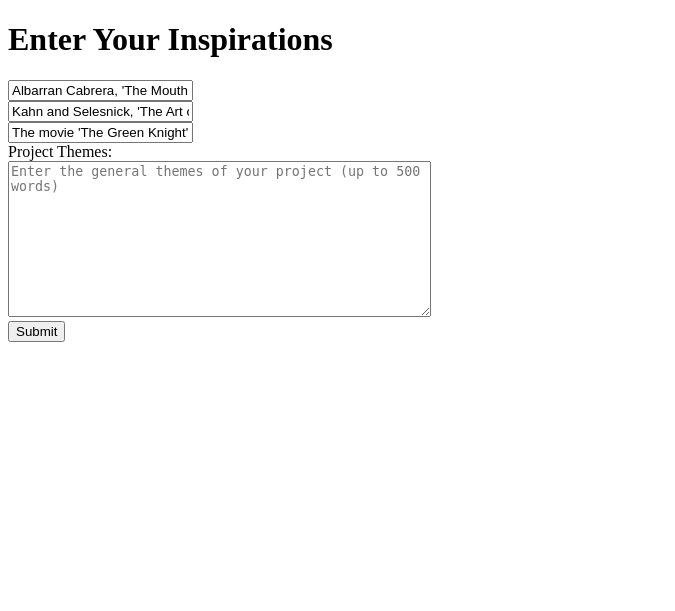
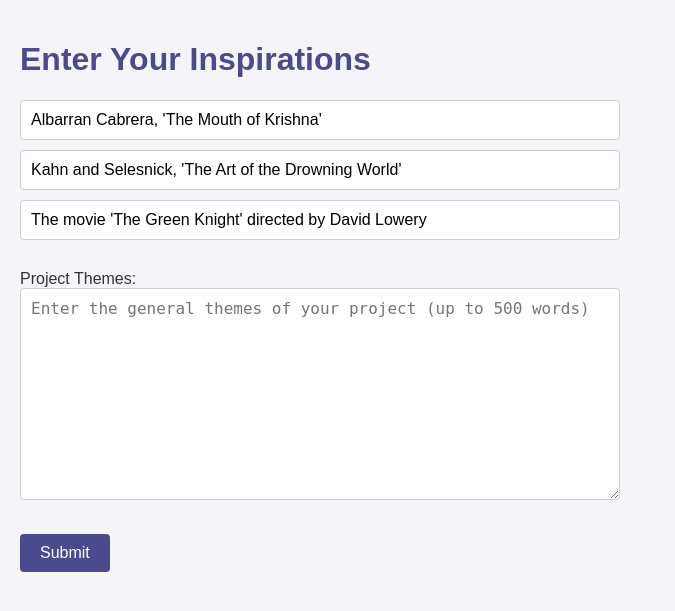
Before and after one commit to Moishe/art-recommendations, a Flask app: page / in a window 1280 px wide. Shown: the top 611 px of the page, without its empty margins (0-675 px from the left). Run offline with Flask 3, Linux system fonts and the light colour scheme.

Commit message:
style: Enhance page styling with modern CSS for inputs and layout

```diff
--- a/templates/index.html
+++ b/templates/index.html
@@ -5,7 +5,58 @@
     <meta charset="UTF-8">
     <meta name="viewport" content="width=device-width, initial-scale=1.0">
     <title>Art Project Inspirations</title>
-</head>
+    <style>
+        body {
+            font-family: 'Arial', sans-serif;
+            background-color: #f4f4f9;
+            color: #333;
+            margin: 0;
+            padding: 20px;
+        }
+
+        h1, h2 {
+            color: #4a4a8c;
+        }
+
+        form {
+            margin-bottom: 20px;
+        }
+
+        input[type="text"], textarea {
+            width: 100%;
+            max-width: 600px;
+            padding: 10px;
+            margin-bottom: 10px;
+            border: 1px solid #ccc;
+            border-radius: 4px;
+            font-size: 16px;
+            box-sizing: border-box;
+        }
+
+        button {
+            background-color: #4a4a8c;
+            color: white;
+            padding: 10px 20px;
+            border: none;
+            border-radius: 4px;
+            cursor: pointer;
+            font-size: 16px;
+        }
+
+        button:hover {
+            background-color: #3a3a6c;
+        }
+
+        iframe {
+            border: 1px solid #ccc;
+            border-radius: 4px;
+            margin-bottom: 10px;
+        }
+
+        div {
+            margin-bottom: 20px;
+        }
+    </style>
 
 <body>
     <h1>Enter Your Inspirations</h1>
```
